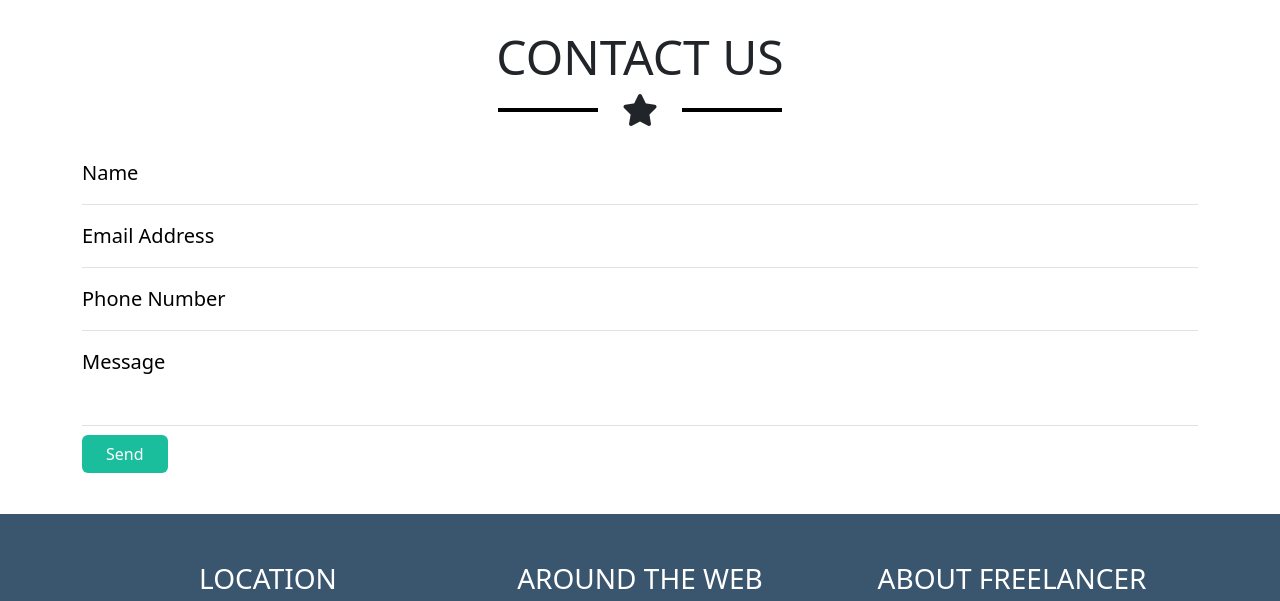
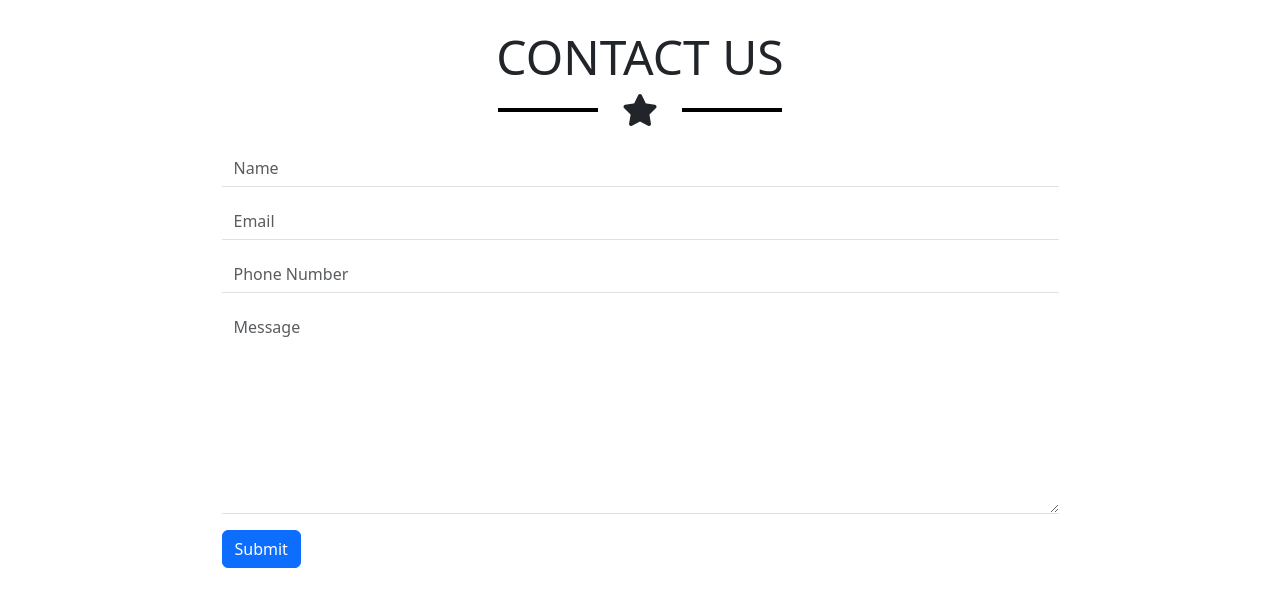
Before and after one commit to giacomofigus/html-css-bootstrap-freelancer, a plain HTML site: page index.html in a window 1280 px wide. Shown: the part 2239-2840 px from the top of the page. Drawn offline with nearby package versions, Linux system fonts and the light colour scheme.

Commit message:
FEAT: personalized-form-bootstrap

```diff
--- a/index.html
+++ b/index.html
@@ -120,22 +120,27 @@
         <div class="container-fluid">
             <div class="contact-us container-sm d-flex flex-column py-5  ">
                 <h2 class="display-5  fw-medium text-center">CONTACT US</h2>
-                <div class="under-title d-flex align-items-center justify-content-center">
+                <div class="under-title d-flex align-items-center justify-content-center mb-4">
                     <div class="bar-black"></div>
                     <i class="fa-solid fa-star fs-2 px-4"></i>
                     <div class="bar-black"></div>
                 </div>
 
-                <div class="d-flex flex-column justify-content-start py-3">
-                    <a href="#" class="text-black fs-5 border-bottom py-3">Name</a>
-                    <a href="#" class="text-black fs-5 border-bottom py-3">Email Address</a>
-                    <a href="#" class="text-black fs-5 border-bottom py-3">Phone Number</a>
-                    <a href="#" class="text-black fs-5 border-bottom pt-3 pb-5">Message</a>
-                </div>
-
-                <div>
-                    <a href="#" class=" text-white bg-color-2 mt-2 py-2 px-4 rounded">Send</a>
-                </div>
+                <form class=" w-75 m-auto" action="" method="get">
+                    <div class="mb-3">
+                      <input type="text" class="form-control border-0 border-bottom border rounded-0" id="exampleInputEmail1" aria-describedby="emailHelp" placeholder="Name">
+                    </div>
+                    <div class="mb-3">
+                        <input type="email" class="form-control border-0 border-bottom border rounded-0" id="exampleInputEmail1" aria-describedby="emailHelp" placeholder="Email">
+                    </div>
+                    <div class="mb-3">
+                        <input type="text" class="form-control border-0 border-bottom border rounded-0" id="exampleInputEmail1" aria-describedby="emailHelp" placeholder="Phone Number">
+                    </div>
+                    <div class="mb-3">
+                        <textarea class="form-control w-100 border-0 border-bottom border rounded-0" name="Message" id="message"  rows="8" placeholder="Message"></textarea>
+                    </div>
+                    <button type="submit" class="btn btn-primary">Submit</button>
+                </form>
 
             </div>
         </div>
```
